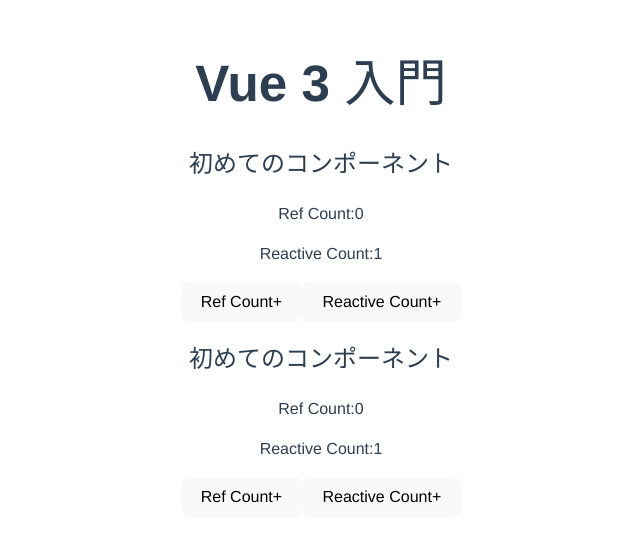
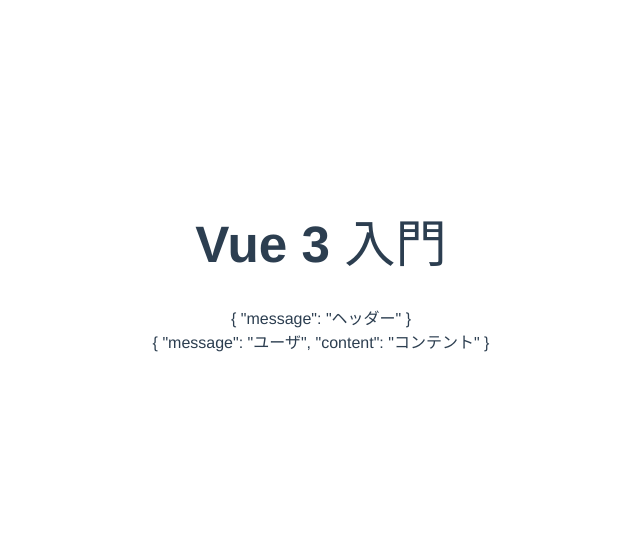
Before and after one commit to YumaEndo921/vue_sample, a Vue app: page / in a window 1280 px wide. Shown: the part 161-702 px from the top of the page, without its empty margins (319-959 px from the left). Built offline with nearby package versions, Linux system fonts and the light colour scheme.

Commit message:
5/17_save
school

```diff
--- a/src/App.vue
+++ b/src/App.vue
@@ -1,15 +1,20 @@
 
 
 <script setup>
-import Hello from './components/Hello.vue'
+import User from "./components/User.vue";
 </script>
 
 <template>
   <h1>Vue 3 入門</h1>
-  <Hello />
-  <Hello />
+  <User>
+    <template v-slot:header="slotProps">
+      <div>{{ slotProps }}</div>
+    </template>
+    <template v-slot:default="slotProps">
+      <div>{{ slotProps }}</div>
+    </template>
+  </User>
 </template>
-
 
 <style>
 #app {
@@ -20,5 +25,4 @@ import Hello from './components/Hello.vue'
   color: #2c3e50;
   margin-top: 60px;
 }
-
 </style>
--- a/src/components/Hello.vue
+++ b/src/components/Hello.vue
@@ -1,26 +1,28 @@
 
 <script setup>
-import { ref , reactive} from 'vue';
-const count = ref(0);
-const state = reactive({
-    count:1,
+
+import { ref } from 'vue';
+const props = defineProps({
+  name:String,
 });
 
-const addRefCount = () =>{
-    count.value++;
-}
-const addReactiveCount = () =>{
-    state.count++;
-}
+const name = ref (props.name);
+
+const emit = defineEmits({
+  changeNameEvent: (name) => {
+    if (name) return true;
+    return false;
+  },
+});
+
+const changeName = () =>{
+  emit('changeNameEvent',name.value);
+};
 
 </script>
 
 <template>
-  <h2>初めてのコンポーネント</h2>
-  <p>Ref Count:{{count}}</p>
-  <p>Reactive Count:{{ state.count}}</p>
-  <div>
-    <button @click="addRefCount">Ref Count+</button>
-    <button @click="addReactiveCount">Reactive Count+</button>
-  </div>
+    <h2>子コンポーネント</h2>
+    <p>Hello {{ props.Pname }}</p>
+    <input type="text" v-model="name" @input="changeName" />
 </template>
--- /dev/null
+++ b/src/components/User.vue
@@ -0,0 +1,9 @@
+
+<script>
+// const props = defineProps(['name']);
+</script>
+
+<template>
+  <slot name="header" message="ヘッダー"></slot>
+  <slot message="ユーザ" content="コンテント"></slot>
+</template>
```
Also changed, not shown: src/components/Input.vue (added, +14 -0 lines).
